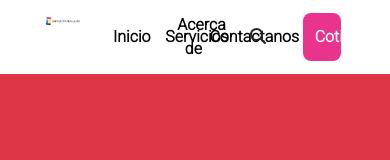
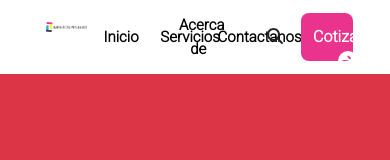
Before and after one commit to Alan12333/imprenta, a Vue app: page / in a window 390 px wide. Shown: the top 160 px of the page. Built offline with nearby package versions, Linux system fonts and the light colour scheme.

Commit message:
nuevos elemento css

```diff
--- a/src/components/Menu/Menu.css
+++ b/src/components/Menu/Menu.css
@@ -35,6 +35,7 @@
     color: black;
     text-decoration: none;
     font-weight: bold;
+    font-size: 15px;
     transition: all .45s;
     text-align: center;
     cursor: pointer;
@@ -66,11 +67,11 @@
 }
 .icon-button{
     position: absolute;
-    margin-left: 28px;
+    margin-left: 25px;
     margin-top: 2px;
     font-size: 20px;
 }
-.menu-dropdown{
+.menu-dropdown {
     width: 300%;
     min-height: 100px;
     position: absolute;
@@ -84,19 +85,30 @@
     display: block;
     transform: translateY(20%);
     text-align: left;
+    pointer-events: none;
 }
-.dropdown:hover .menu-dropdown{
+
+.dropdown:hover .menu-dropdown {
     opacity: 1;
     transform: translateY(0%);
+    pointer-events: auto;
 }
-.dropdown{
+
+.dropdown {
     padding: 20px;
 }
-.dropdown-item-menu{
+
+.dropdown span:hover + .menu-dropdown {
+    opacity: 1;
+    transform: translateY(0%);
+    pointer-events: auto;
+}
+
+.dropdown-item-menu {
     width: 55%;
     cursor: pointer;
     padding: 10px;
-    border-top-right-radius:10px;
+    border-top-right-radius: 10px;
     border-bottom-right-radius: 10px;
     transition: all .45s;
 }
@@ -110,3 +122,28 @@
     color: white;
 
 }
+
+@media(max-width:1150px)
+{
+    .image-content img{
+        width: 100%;
+    }
+    .menu-content-items{
+        width: 60%;
+    }
+    .button-coti{
+        width: 16%;
+    }
+}
+
+@media(max-width:958px)
+{
+    .image-content img{
+        margin-top: 5px;
+    }
+}
+
+@media(max-width:873px)
+{
+
+}
--- a/src/components/Menu/MenuComponent.vue
+++ b/src/components/Menu/MenuComponent.vue
@@ -19,7 +19,9 @@ export default {
                     </div>
                     <div class="menu-item">
                         <div class="dropdown">
-                            <span>Servicios</span>
+                            <div class="pints">
+                                <span>Servicios</span>
+                            </div>
                             <div class="menu-dropdown">
                                 <div class="dropdown-item-menu">
                                     <p>Impresión Digital</p>
```
